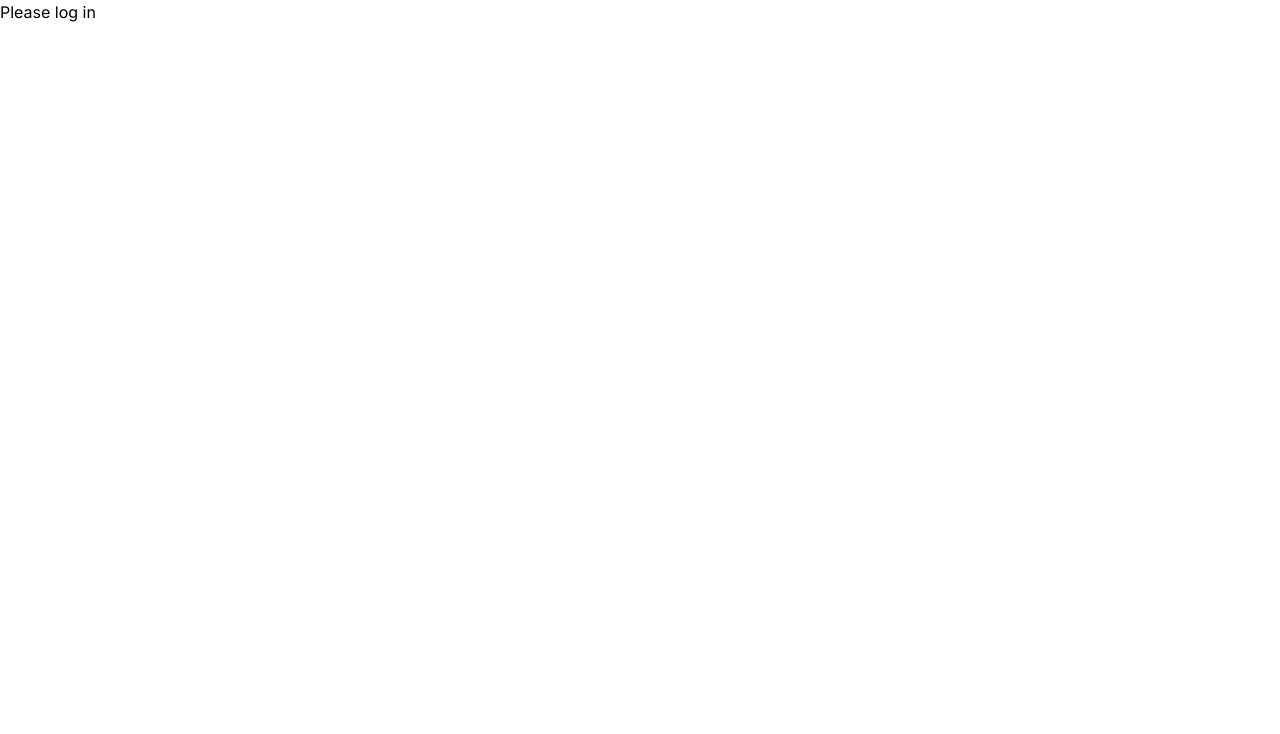
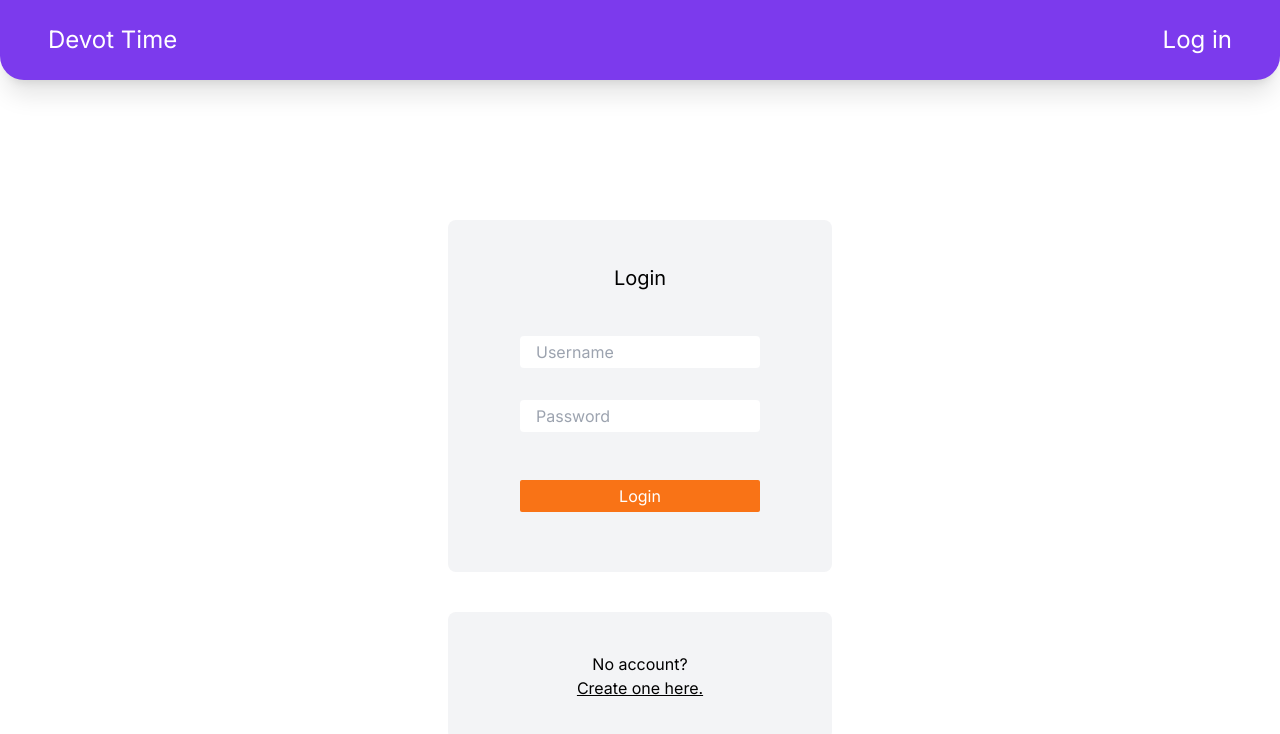
Before and after one commit to gospodinfran/devot-time, a Next.js app: page / in a window 1280 px wide. Shown: the top 734 px of the page. Built offline with nearby package versions, Linux system fonts and the light colour scheme.

Commit message:
Added login form and header

```diff
--- a/src/app/page.tsx
+++ b/src/app/page.tsx
@@ -1,13 +1,23 @@
 'use client';
 
 import { UserContext, UserContextInterface, useUser } from '@/UserContext';
+import Header from '@/components/Header';
+import LoginForm from '@/components/LoginForm';
 import { useContext } from 'react';
 
 export default function Home() {
   const userContext = useContext(UserContext);
 
   if (!userContext || !userContext.user) {
-    return <div>Please log in</div>;
+    return (
+      <>
+        <Header />
+        <LoginForm
+          register={userContext!.register}
+          setRegister={userContext!.setRegister}
+        />
+      </>
+    );
   }
 
   const { user, setUser, register, setRegister } = userContext;
--- /dev/null
+++ b/src/components/Header.tsx
@@ -0,0 +1,29 @@
+import { UserContext } from '@/UserContext';
+import React, { useContext, useState } from 'react';
+
+interface HeaderProps {
+  user: null | string;
+  setUser: React.Dispatch<React.SetStateAction<string | null>>;
+  setRegister: React.Dispatch<React.SetStateAction<boolean>>;
+}
+
+export default function Header() {
+  const userContext = useContext(UserContext);
+  if (userContext) {
+    const { user, setUser, setRegister } = userContext;
+
+    return (
+      <div className="h-20 bg-violet-600 text-white text-2xl shadow-xl rounded-b-3xl">
+        <div className="h-full w-full flex justify-between items-center">
+          <div className="text-xl ml-12">
+            <div className="text-2xl">Devot Time</div>
+          </div>
+
+          <button className="mr-12" onClick={() => console.log('open login')}>
+            {user ? 'Log out' : 'Log in'}
+          </button>
+        </div>
+      </div>
+    );
+  }
+}
--- a/src/components/LoginForm.tsx
+++ b/src/components/LoginForm.tsx
@@ -1,7 +1,13 @@
 import { useHashing } from '@/customHooks/useHashing';
-import { useState } from 'react';
+import { SetStateAction, useState } from 'react';
 
-export default function LoginForm({ register }: { register: boolean }) {
+export default function LoginForm({
+  register,
+  setRegister,
+}: {
+  register: boolean;
+  setRegister: React.Dispatch<SetStateAction<boolean>>;
+}) {
   const [formValue, setFormValue] = useState('');
   const [passwordValue, setPasswordValue] = useState('');
   const [successMessage, setSuccessMessage] = useState('');
@@ -73,6 +79,7 @@ export default function LoginForm({ register }: { register: boolean }) {
 
   return (
     <>
+      <div className="flex min-h-screen flex-col items-center justify-center">
         <div className="flex flex-col justify-evenly items-center h-88 w-96 bg-gray-100 rounded-lg">
           <h1 className="text-xl ">{register ? 'Register' : 'Login'}</h1>
           <form
@@ -131,6 +138,7 @@ export default function LoginForm({ register }: { register: boolean }) {
             </button>
           </div>
         )}
+      </div>
     </>
   );
 }
--- a/tailwind.config.ts
+++ b/tailwind.config.ts
@@ -1,4 +1,4 @@
-import type { Config } from 'tailwindcss'
+import type { Config } from 'tailwindcss';
 
 const config: Config = {
   content: [
@@ -8,13 +8,11 @@ const config: Config = {
   ],
   theme: {
     extend: {
-      backgroundImage: {
-        'gradient-radial': 'radial-gradient(var(--tw-gradient-stops))',
-        'gradient-conic':
-          'conic-gradient(from 180deg at 50% 50%, var(--tw-gradient-stops))',
+      height: {
+        88: '22rem',
       },
     },
   },
   plugins: [],
-}
-export default config
+};
+export default config;
```
Lines whose indentation alone changed are shown as unchanged.
